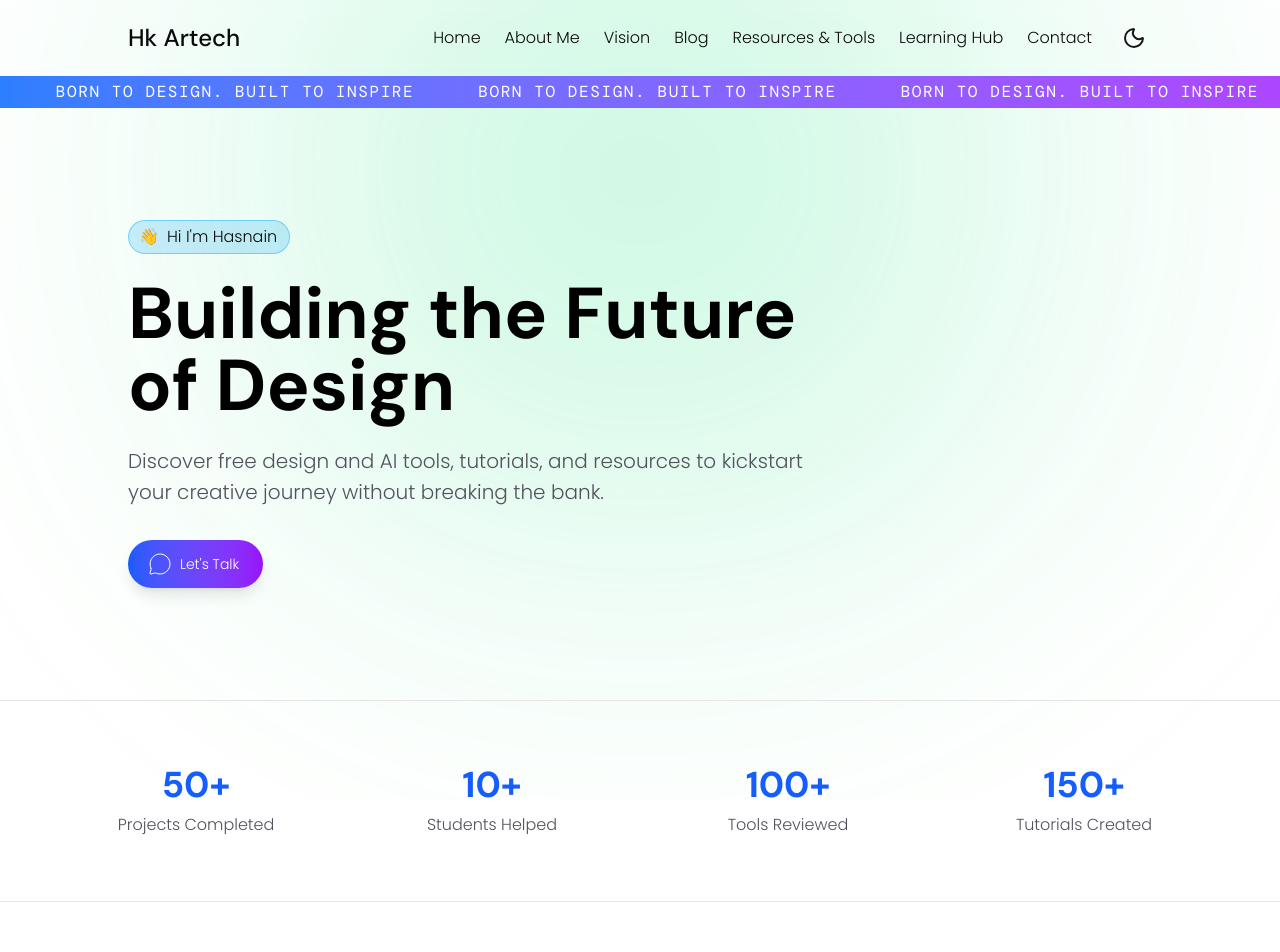
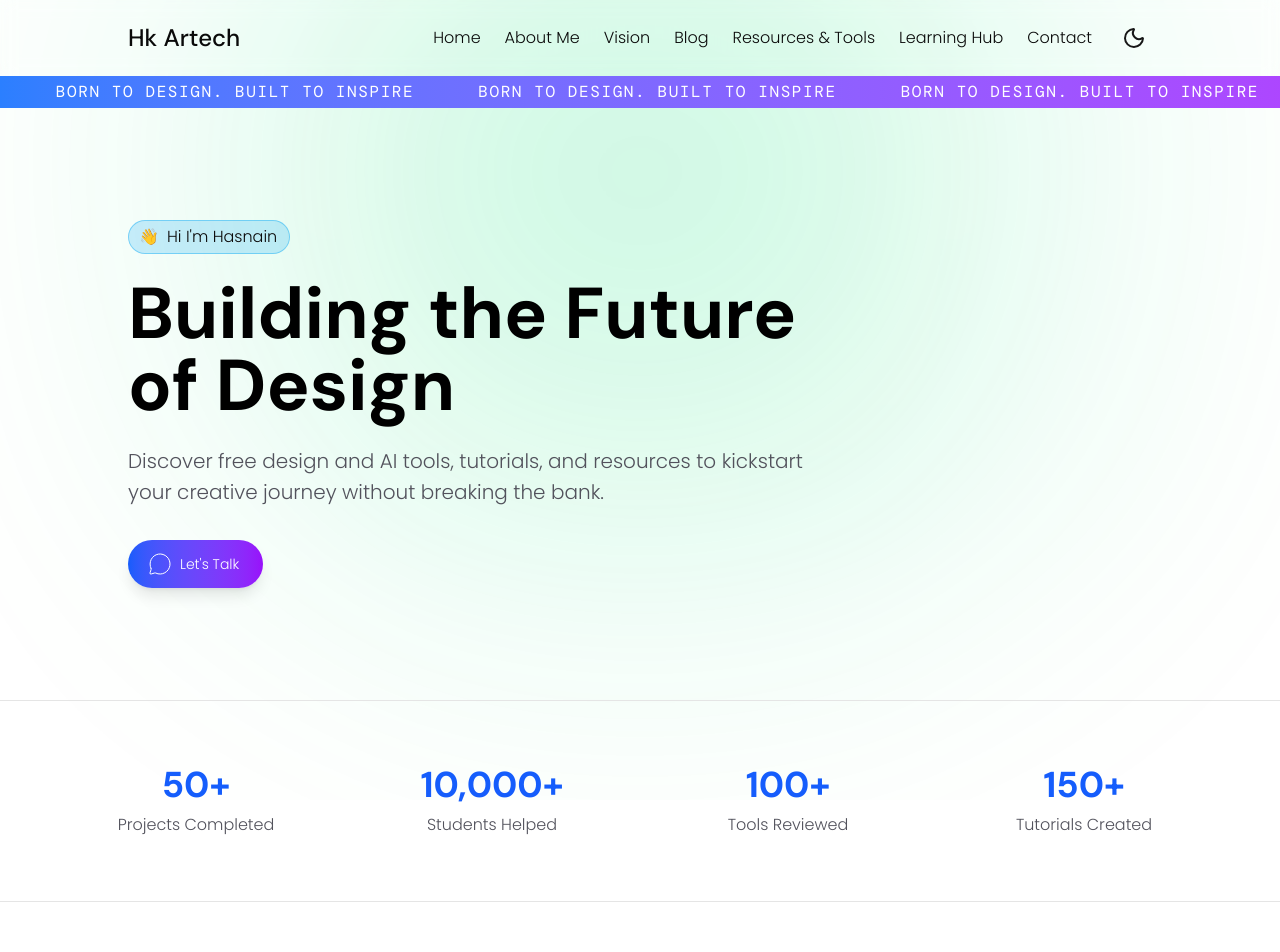
Before and after one commit to hkartech/portfolio, a Next.js app: page / in a window 1280 px wide. Shown: the top 952 px of the page. Built offline with nearby package versions, Linux system fonts and the light colour scheme.

Commit message:
just edit the value of students help 10 into 10000

```diff
--- a/src/components/ui/metrixstatics.tsx
+++ b/src/components/ui/metrixstatics.tsx
@@ -25,7 +25,7 @@ interface Metric {
 
 const metrics: Metric[] = [
   { id: 1, label: 'Projects Completed', value: 50, suffix: '+' },
-  { id: 2, label: 'Students Helped', value: 10, suffix: '+' },
+  { id: 2, label: 'Students Helped', value: 10000, suffix: '+' },
   { id: 3, label: 'Tools Reviewed', value: 100, suffix: '+' },
   { id: 4, label: 'Tutorials Created', value: 150, suffix: '+' },
 ]
```
